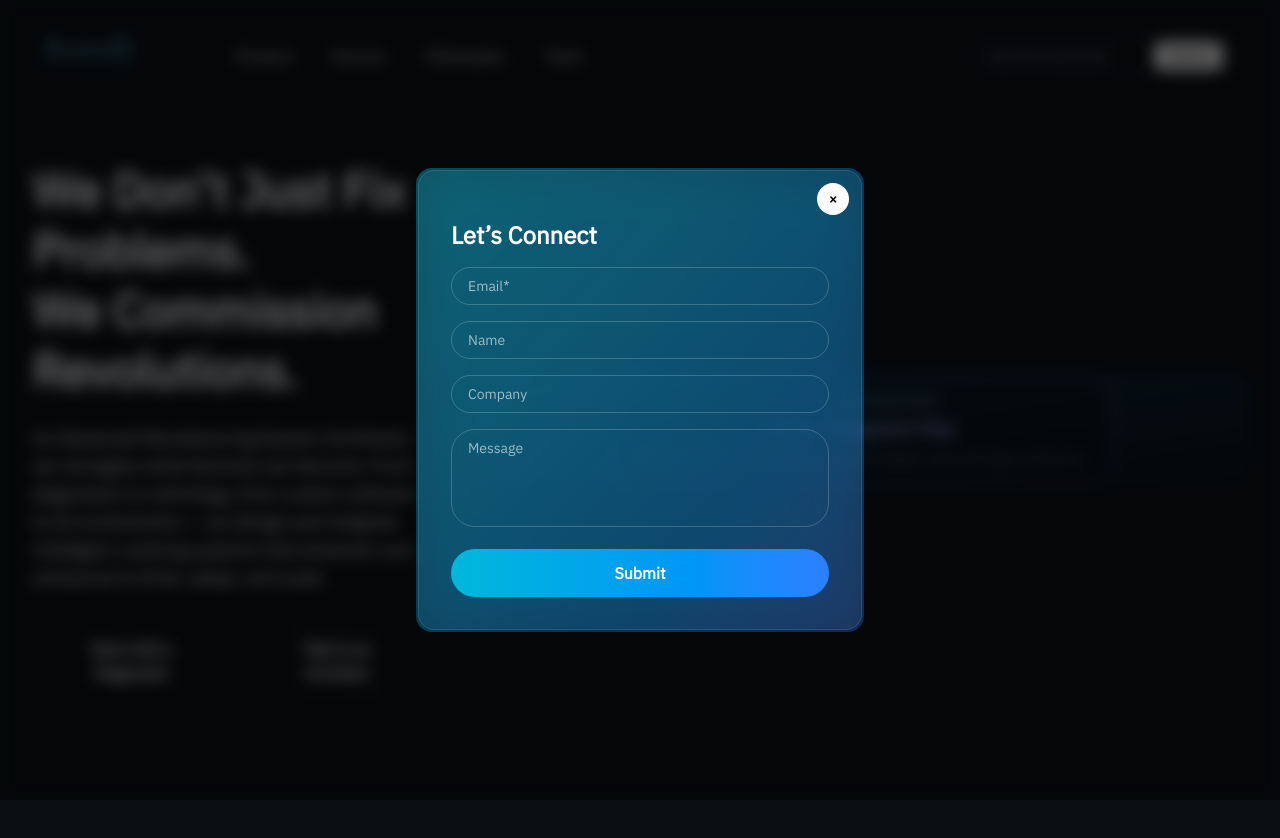
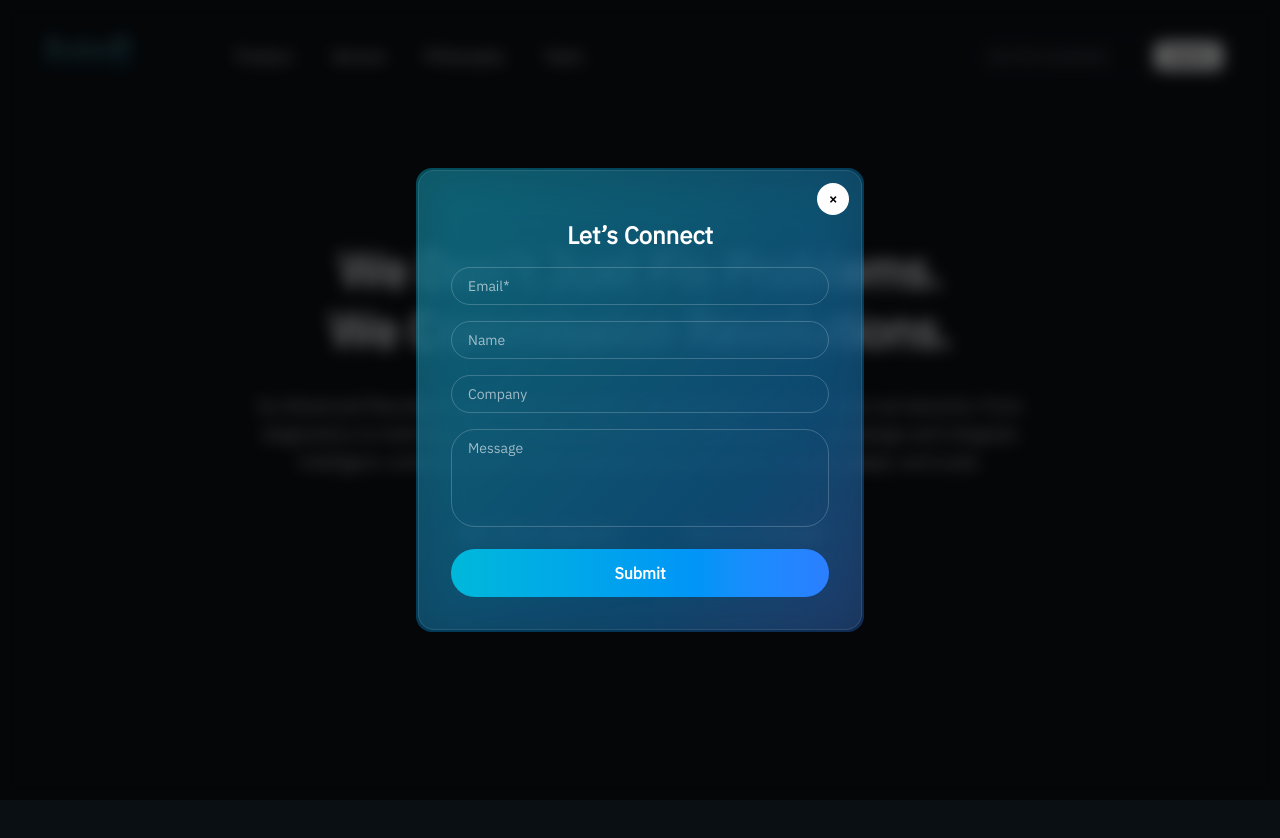
Before and after one commit to Anim-8/anim8-web-app, a React (Vite) app: page /service in a window 1280 px wide. Both pictures are taken after a click on the button "Start with a Diagnostic". Shown: the top 838 px of the page. Built offline with nearby package versions, Linux system fonts and the light colour scheme.

Commit message:
hero and setion

```diff
--- /dev/null
+++ b/src/components/Pages/service/ServiceHero.tsx
@@ -0,0 +1,38 @@
+import React from 'react';
+import useModal from '../../../hooks/useModal';
+import LeadModal from '../../shared/LeadModal';
+
+const ServiceHero: React.FC = () => {
+  const { open, source, openModal, closeModal } = useModal()
+  return (
+    <div className="relative w-full min-h-[60vh] flex items-center justify-center px-8 py-40 text-center">
+      <div className="z-10 max-w-3xl mx-auto space-y-8">
+        <h1 className="text-4xl md:text-5xl font-bold text-white leading-tight">
+          We Don’t Just Fix Problems.  <br />
+          <span className="text-primary">We Commission Revolutions.</span>
+        </h1>
+        <p className="text-lg text-white/80">
+          As Advanced Manufacturing System Architects, we reimagine what factories can become. From diagnostics to metrology,
+          from custom software to AI orchestration — we design and integrate intelligent, evolving systems that empower your enterprise to think, adapt, and scale.
+        </p>
+        <div className="flex flex-col sm:flex-row justify-center gap-4">
+          <button
+            onClick={() => openModal('service-hero-diagnostic')}
+            className="bg-primary text-white px-6 py-3 rounded-lg font-semibold shadow hover:bg-primary/80 transition cursor-pointer"
+          >
+            Start with a Diagnostic
+          </button>
+          <button
+            onClick={() => openModal('service-hero-architect')}
+            className="border border-white/20 text-white px-6 py-3 rounded-lg font-semibold hover:bg-white/10 transition cursor-pointer"
+          >
+            Talk to an Architect
+          </button>
+        </div>
+      </div>
+      <LeadModal isOpen={open} onClose={closeModal} source={source} />
+    </div>
+  );
+};
+
+export default ServiceHero;
--- a/src/components/Pages/service/ServicePage.tsx
+++ b/src/components/Pages/service/ServicePage.tsx
@@ -1,9 +1,10 @@
-import ServiceHeroSection from './hero/ServiceHeroSection';
 import config from './service.json'
 import SectionTextWithVisual from '../../ui/section/SectionTextWithVisual';
 import Page from '../../ui/Page';
 import ClosingSection from '../../ui/ClosingSection';
 import useModal from '../../../hooks/useModal';
+import type { ServiceSection } from '../../../models/service/ServiceSection';
+import ServiceHero from './ServiceHero';
 
 const sections = config.sections
 
@@ -12,11 +13,11 @@ const ServicePage: React.FC = () => {
   return (
     <Page>
       <Section>
-        <ServiceHeroSection />
+        <ServiceHero />
       </Section>
       {
         sections.map(section => <Section key={section.title}>
-          <SectionTextWithVisual section={section} />
+          <SectionTextWithVisual section={section as ServiceSection} />
         </Section>)
       }
       <Section>
--- a/src/components/Pages/service/hero/ServiceHeroSection.tsx
+++ /dev/null
@@ -1,21 +0,0 @@
-import React from 'react';
-import LeadModal from '../../../shared/LeadModal';
-import useModal from '../../../../hooks/useModal';
-import ServiceHeroText from './ServiceHeroText';
-import SectionVisual from '../../../ui/section/SectionVisual';
-
-const ServiceHeroSection: React.FC = () => {
-  const { open, source, openModal, closeModal } = useModal();
-
-  return (
-    <div className="relative w-full flex flex-col lg:flex-row items-center justify-between gap-12 px-8 py-20">
-      <ServiceHeroText openModal={openModal} />
-      <SectionVisual />
-
-      {/* Detach modal from layout flow */}
-      <LeadModal isOpen={open} onClose={closeModal} source={source} />
-    </div>
-  );
-};
-
-export default ServiceHeroSection;
--- a/src/components/Pages/service/hero/ServiceHeroText.tsx
+++ /dev/null
@@ -1,35 +0,0 @@
-import React from 'react';
-
-const ServiceHeroText: React.FC<{ openModal: (source: string) => void }> = ({ openModal }) => {
-  return (
-    <div className="text-left z-10">
-      <h1 className="text-5xl font-bold mb-6 text-white leading-tight">
-        We Don’t Just Fix Problems. <br />
-        <span className="text-primary">We Commission Revolutions.</span>
-      </h1>
-
-      <p className="text-lg text-white max-w-xl mb-8">
-        As Advanced Manufacturing System Architects, we reimagine what factories can become. From diagnostics to metrology,
-        from custom software to AI orchestration — we design and integrate intelligent, evolving systems that empower your enterprise to think, adapt, and scale.
-      </p>
-
-      <div className="flex gap-4">
-        <button
-          onClick={() => openModal('service-hero-diagnostic')}
-          className="bg-primary text-white px-6 py-3 rounded-lg font-semibold shadow hover:bg-primary/80 transition"
-        >
-          Start with a Diagnostic
-        </button>
-
-        <button
-          onClick={() => openModal('service-hero-architect')}
-          className="border border-white/20 text-white px-6 py-3 rounded-lg font-semibold hover:bg-white/10 transition"
-        >
-          Talk to an Architect
-        </button>
-      </div>
-    </div>
-  );
-};
-
-export default ServiceHeroText;
--- a/src/components/shared/LeadModal.tsx
+++ b/src/components/shared/LeadModal.tsx
@@ -42,7 +42,7 @@ const LeadModal: React.FC<Props> = ({ isOpen, onClose, source }) => {
           {/* ✕ Close Button */}
           <button
             onClick={onClose}
-            className="absolute top-3 right-3 w-8 h-8 rounded-full bg-white text-black font-bold text-sm hover:bg-gray-200 transition"
+            className="absolute top-3 right-3 w-8 h-8 rounded-full bg-white text-black font-bold text-sm hover:bg-gray-200 transition cursor-pointer"
             aria-label="Close modal"
           >
             &times;
@@ -94,7 +94,7 @@ const LeadModal: React.FC<Props> = ({ isOpen, onClose, source }) => {
 
                 <motion.button
                   type="submit"
-                  className="w-full bg-gradient-to-r from-cyan-500 to-blue-500 hover:from-cyan-600 hover:to-blue-600 text-white font-semibold py-3 px-6 rounded-full transition duration-200"
+                  className="w-full bg-gradient-to-r from-cyan-500 to-blue-500 hover:from-cyan-600 hover:to-blue-600 text-white font-semibold py-3 px-6 rounded-full transition duration-200 cursor-pointer"
                   initial={{ opacity: 0, y: 10 }}
                   animate={{ opacity: 1, y: 0 }}
                   transition={{ delay: 0.4 }}
--- a/src/components/ui/FeatureList.tsx
+++ b/src/components/ui/FeatureList.tsx
@@ -1,9 +1,10 @@
 import React from 'react'
 import type { LabelValuePair } from '../../models/common/LableValuePair'
+import type { SectionVariant } from '../../models/service/ServiceSection';
 
 interface FeatureListProps {
   items: LabelValuePair[];
-  variant?: "list" | "stacked"
+  variant?: SectionVariant
   color?: string
 }
 
--- /dev/null
+++ b/src/components/ui/section/SectionCards.tsx
@@ -0,0 +1,26 @@
+import React from 'react'
+import type { LabelValuePair } from '../../../models/common/LableValuePair'
+
+interface SectionCardsProps {
+    items: LabelValuePair[]
+}
+
+const SectionCards: React.FC<SectionCardsProps> = ({ items }) => {
+  return (
+    <div className="w-full md:w-1/2 z-10 flex justify-center items-start">
+        <div className="grid grid-cols-1 md:grid-cols-2 gap-6 w-full max-w-lg">
+          {items.map((item, idx) => (
+            <div
+              key={idx}
+              className="rounded-xl bg-white/5 hover:bg-white/10 border border-white/10 p-6 transition duration-300 shadow hover:shadow-indigo-400/10"
+            >
+              <h4 className="text-lg font-semibold text-indigo-300 mb-2">{item.label}</h4>
+              <p className="text-sm text-white/80">{item.value}</p>
+            </div>
+          ))}
+        </div>
+      </div>
+  )
+}
+
+export default SectionCards
--- a/src/components/ui/section/SectionHeader.tsx
+++ b/src/components/ui/section/SectionHeader.tsx
@@ -1,13 +1,14 @@
 import React from 'react'
 import FeatureList from '../FeatureList'
 import type { LabelValuePair } from '../../../models/common/LableValuePair';
+import type { SectionVariant } from '../../../models/service/ServiceSection';
 
 interface SectionHeaderProps {
   title: string;
   subtitle: string;
   description?: string;
-  items: LabelValuePair[]
-  variant?: "list" | "stacked" | "paragraph"
+  items?: LabelValuePair[]
+  variant?: SectionVariant
 }
 
 const SectionHeader: React.FC<SectionHeaderProps> = ({ title, subtitle, description, items, variant }) => {
@@ -17,7 +18,7 @@ const SectionHeader: React.FC<SectionHeaderProps> = ({ title, subtitle, descript
         <h2 className="text-4xl font-bold leading-tight">
           {title} – <span className="text-cyan-400">{subtitle}</span>
         </h2>
-        {items.map((item, i) => <p key={i} className='text-lg'>{item.value}</p>)}
+        {items && items.map((item, i) => <p key={i} className='text-lg'>{item.value}</p>)}
       </div>
     )
   }
@@ -27,7 +28,7 @@ const SectionHeader: React.FC<SectionHeaderProps> = ({ title, subtitle, descript
         {title} — <br /><span className="text-cyan-400">{subtitle}</span>
       </h2>
       {description && <p className="text-lg text-white max-w-xl mb-8">{description}</p>}
-      <FeatureList items={items} variant={variant} />
+      {items && <FeatureList items={items} variant={variant} />}
     </div>
   )
 }
--- a/src/models/service/ServiceSection.ts
+++ b/src/models/service/ServiceSection.ts
@@ -1,11 +1,13 @@
 import type { LabelValuePair } from "../common/LableValuePair";
+
+type SectionVariant = "list" | "stacked" | "cards" | "paragraph"
 
 interface ServiceSection {
     title: string;
     subtitle: string;
     description: string;
     items: LabelValuePair[];
-    variant?: "list" | "stacked"
+    variant?: SectionVariant
 }
 
-export type { ServiceSection }
+export type { ServiceSection, SectionVariant }
```
Also changed, not shown: src/components/Pages/service/service.json (+7 -1 lines), src/components/ui/section/SectionTextWithVisual.tsx (+6 -6 lines).
